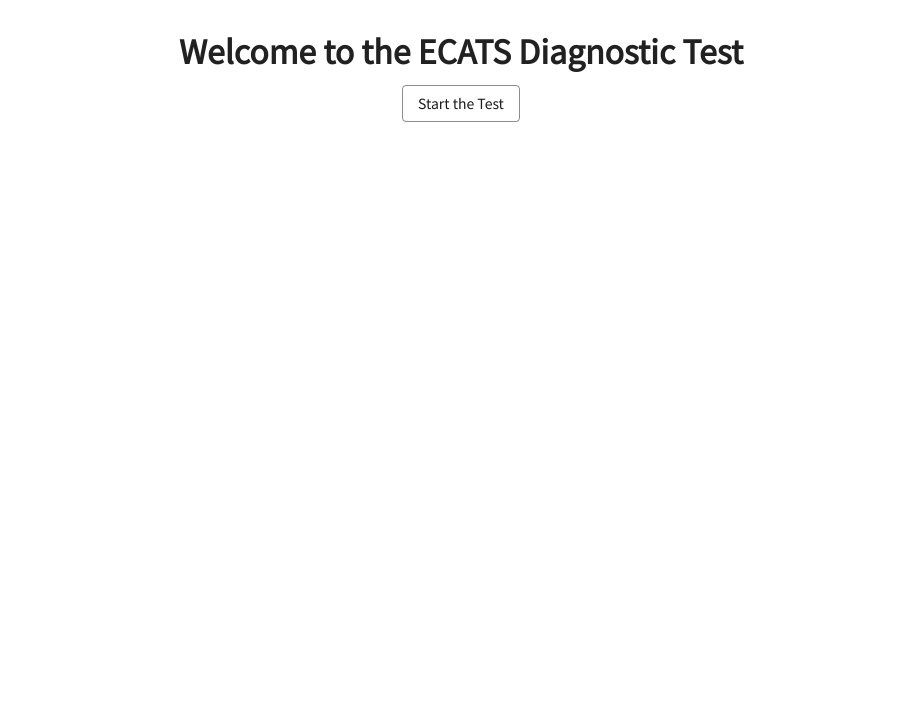
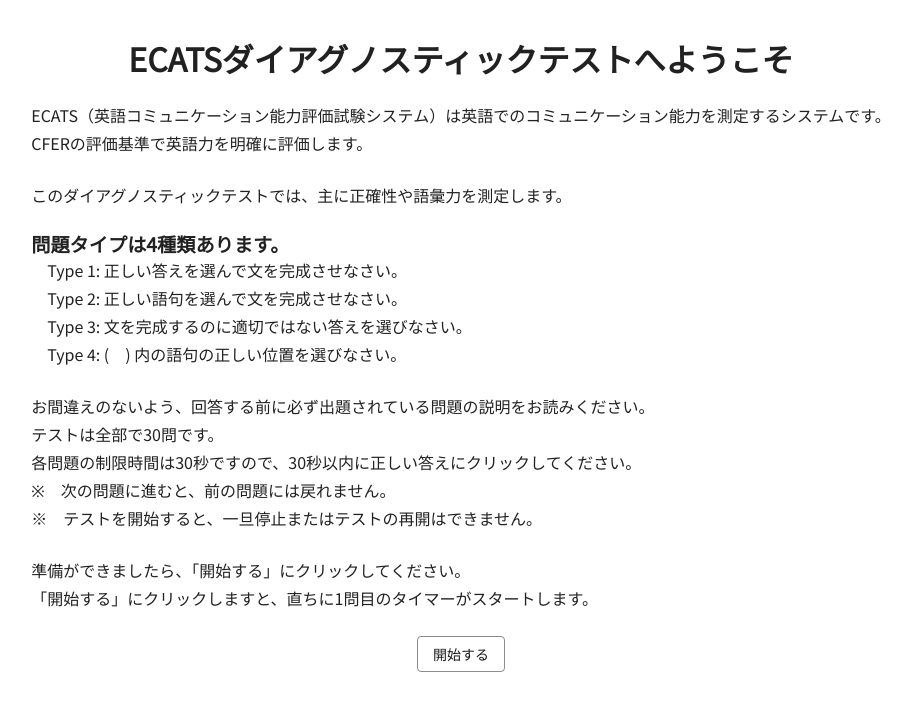
Before and after one commit to globallabo/ecats-test, a React (Create React App) app in the folder frontend/: page / in a window 1280 px wide. Shown: the top 710 px of the page, without its empty margins (179-1091 px from the left). Built offline with nearby package versions, Linux system fonts and the light colour scheme.

Commit message:
Insert Japanese instructions into start page, along with some styling.

```diff
--- a/frontend/src/app/theme.js
+++ b/frontend/src/app/theme.js
@@ -25,8 +25,20 @@
       margin: "1rem 0",
       textAlign: "left",
     },
+    h3: {
+      fontSize: "1.2rem",
+      fontWeight: "bold",
+      margin: "0",
+      padding: "0",
+      textAlign: "left",
+    },
     body1: {
-      margin: "1rem 0",
+      margin: "1.5rem auto",
+      // width: "36ch",
+      lineHeight: "1.75",
+      minWidth: "30ch",
+      maxnWidth: "40ch",
+      textAlign: "justify",
     },
     button: {
       textTransform: "none",
--- a/frontend/src/features/test/StartPage.js
+++ b/frontend/src/features/test/StartPage.js
@@ -11,10 +11,52 @@
 
   return (
     <Container>
-      <Typography variant="h1">Welcome to the ECATS Diagnostic Test</Typography>
       <Box textAlign="center">
+        <Typography variant="h1">
+          ECATSダイアグノスティックテストへようこそ
+        </Typography>
+
+        <Typography variant="body1">
+          ECATS（英語コミュニケーション能力評価試験システム）は英語でのコミュニケーション能力を測定するシステムです。
+          <br />
+          CFERの評価基準で英語力を明確に評価します。
+        </Typography>
+
+        <Typography variant="body1">
+          このダイアグノスティックテストでは、主に正確性や語彙力を測定します。
+        </Typography>
+
+        <Typography variant="h3">問題タイプは4種類あります。</Typography>
+        <Typography variant="body1" mt="0" pl="1rem">
+          Type 1: 正しい答えを選んで文を完成させなさい。
+          <br />
+          Type 2: 正しい語句を選んで文を完成させなさい。
+          <br />
+          Type 3: 文を完成するのに適切ではない答えを選びなさい。
+          <br />
+          Type 4: (　) 内の語句の正しい位置を選びなさい。
+        </Typography>
+
+        <Typography variant="body1">
+          お間違えのないよう、回答する前に必ず出題されている問題の説明をお読みください。
+          <br />
+          テストは全部で30問です。
+          <br />
+          各問題の制限時間は30秒ですので、30秒以内に正しい答えにクリックしてください。
+          <br />
+          ※　次の問題に進むと、前の問題には戻れません。
+          <br />
+          ※　テストを開始すると、一旦停止またはテストの再開はできません。
+        </Typography>
+
+        <Typography variant="body1">
+          準備ができましたら、「開始する」にクリックしてください。
+          <br />
+          「開始する」にクリックしますと、直ちに1問目のタイマーがスタートします。
+        </Typography>
+
         <Button variant="outlined" onClick={() => dispatch(startTest())}>
-          Start the Test
+          開始する
         </Button>
       </Box>
     </Container>
```
